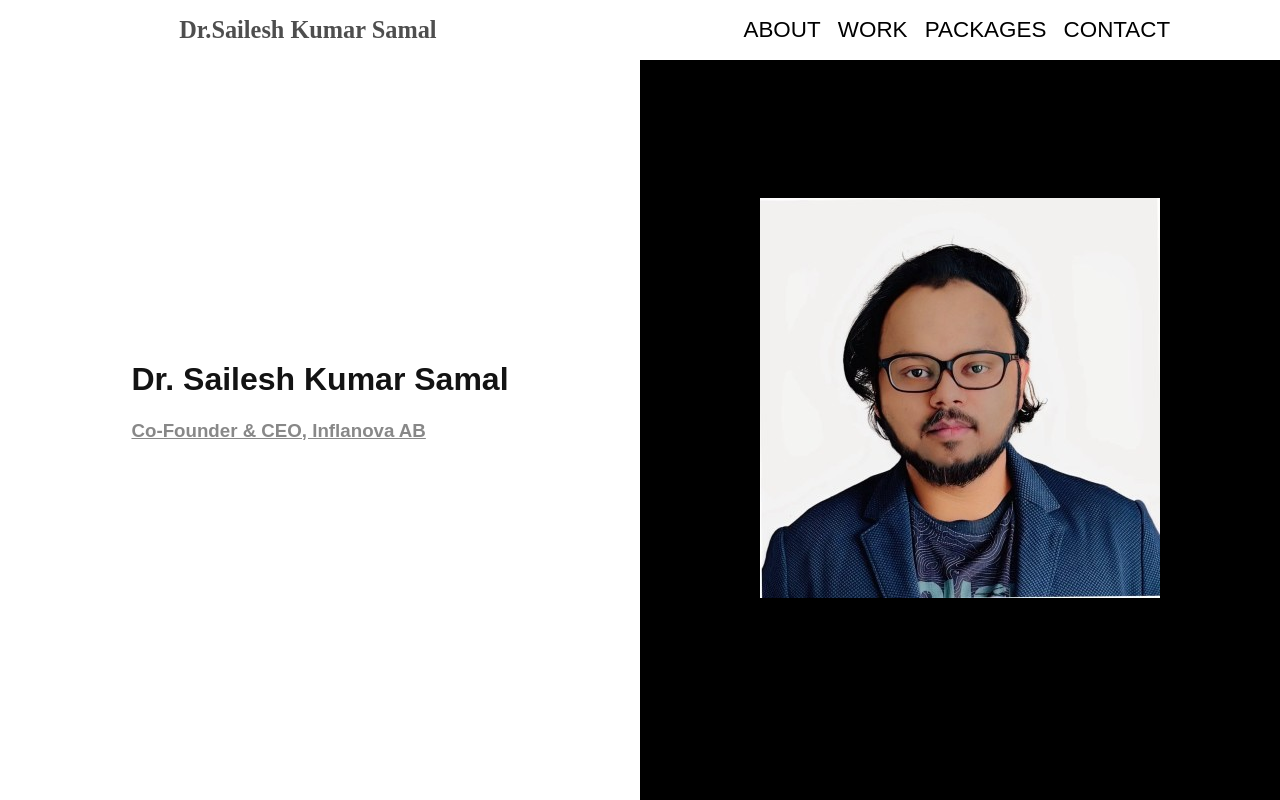
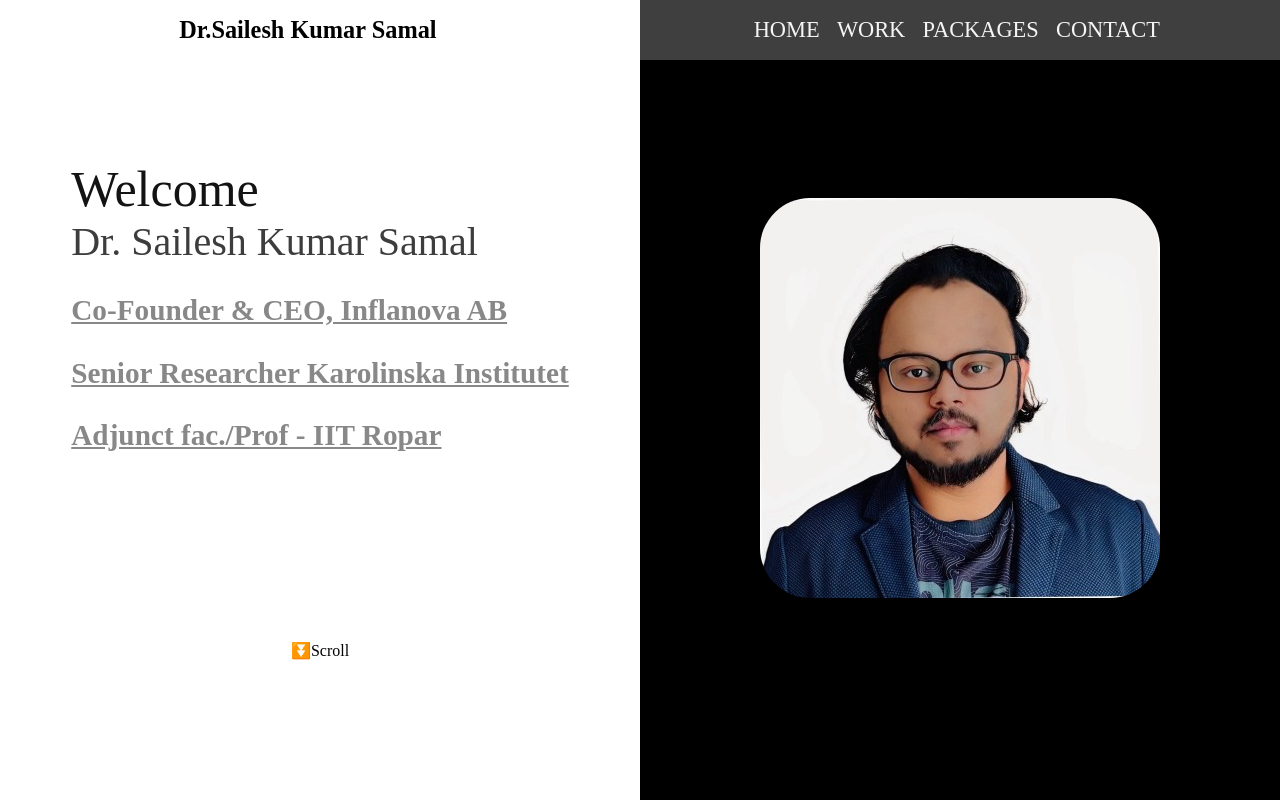
Before and after one commit to kreet1010/Dr_Sailesh_Samal_Portfolio, a React (Create React App) app: page / in a window 1280 px wide. Shown: the top 800 px of the page. Built offline with nearby package versions, Linux system fonts and the light colour scheme.

Commit message:
LandingPage Layout Change

```diff
--- a/src/App.css
+++ b/src/App.css
@@ -1,9 +1,12 @@
 body {
   margin: 0;
   overflow-x: hidden;
-  font-family: Arial, sans-serif;
-  height: 115vh;
-  background: #f0f0f0;
+  font-family: "Arial, sans-serif";
+  height:200vh;
+  background-image: url('./assets/bg.png');
+  background-size: cover;
+  background-repeat: no-repeat;
+  background-position: center center;
 }
 
 .container {
@@ -31,41 +34,82 @@ body {
 .white-div {
   background: white;
   display: flex;
-  justify-content: center;
+  flex-direction: column;
+  justify-content: space-evenly;
   align-items: center;
 }
-
-.white-div-content h1{
+.white-div-content{
+  padding:20px
+}
+.welcome{
+  font-size: 50px;
   color: rgb(19, 19, 19);
 
 }
-.white-div-content h3{
+.name-txt{
+  font-size: 40px;
+  color: rgb(61, 61, 61);
+
+}
+.desigs{
   color: rgb(136, 136, 136);
   text-decoration: underline;
+  font-size: 25px;
 }
 
-.black-div-content{
-  border-radius: 20;
+.black-div-content img{
+  max-height: 400px;
+  border-radius: 50px;
 }
-.content-div {
+.behind-the-scene {
   position: absolute;
-  top: 50%;
-  left: 50%;
+  top:50%;
+  left:50%;
+  display: flex;
+  flex-direction: column;
+  height: 100%;
+  width: 100%;
+  justify-content: space-around;
   transform: translate(-50%, -50%) scale(0);
-  width: 80%;
-  max-width: 600px;
+  width: 100%;
+  color: rgba(245, 245, 245, 0.658);
   padding: 20px;
-  background: #fff;
+  border-radius: 50px;
+  background: rgba(255, 255, 255, 0);
   box-shadow: 0 4px 6px rgba(0, 0, 0, 0.1);
-  text-align: center;
   transition: transform 0.5s ease;
   z-index: 10;
 }
-
-.content-div.visible {
+.layer-top{
+  display: flex;
+  justify-content: space-evenly;
+  margin-top: 50px;
+}
+.behind-the-scene.visible {
   transform: translate(-50%, -50%) scale(1);
+  background-color: rgba(255, 255, 255, 0);
+  border-radius: 50px;
 }
 
+.about{
+  background-color: rgba(255, 255, 255, 0.11);
+  padding: 10px;
+  padding-left: 20px;
+  text-align: left;
+  border-radius: 50px;
+  max-width: 950px;
+  max-height:500px;
+  font-size: 22px;
+}
+
+.image-container img{
+  background-color: rgb(255, 255, 255, 0.11);
+  max-width: 450px;
+  max-height: 400px;
+  background-color: rgb(255, 255, 255, 0.11);
+  border-radius: 50px;
+  padding:20px;
+}
 .scrolled .black-div {
   transform: translateX(100%);
 }
@@ -74,7 +118,19 @@ body {
   transform: translateX(-100%);
 }
 
-
+.scroll_txt{
+  text-align: end;
+}
+.layer-btm{
+  display: flex;
+  justify-content: space-evenly;
+}
+.card1, .card2, .card3{
+  min-height:400px;
+  min-width:500px;
+  border-radius: 50px;
+  background-color: rgba(245, 245, 220, 0.11);
+}
 @media(max-width:900px){
   .container{
     display: inline-block;
@@ -84,4 +140,10 @@ body {
     height:50%;
     transition: transform 0.5s ease;
   }
+  .white-div-content h3{
+    font-size: 15px;
+  }
+  .white-div-content{
+    gap: 10px;
+  }
 }
--- a/src/App.js
+++ b/src/App.js
@@ -23,21 +23,38 @@ const ParallaxScrollEffect = () => {
     <div className={`container ${scrolled ? 'scrolled' : ''}`}>
       <div className="white-div">
         <div className="white-div-content">
-          <h1>Dr. Sailesh Kumar Samal</h1>
+          <div className="welcome">Welcome</div>
+          <div className="name-txt">Dr. Sailesh Kumar Samal</div>
+          <div className='desigs'>
           <h3>Co-Founder & CEO, Inflanova AB</h3>
+          <h3>Senior Researcher Karolinska Institutet</h3>
+          <h3>Adjunct fac./Prof - IIT Ropar</h3>
+          </div>
+
         </div>
+        <div className='scroll_txt'>⏬Scroll</div>
       </div>
       <div className="black-div">
-        <div classname="black-div-content">
+        <div className="black-div-content">
           <img src={dr_samal} alt="Dr.Sailesh Kumar Samal"></img>
         </div>
       </div>
       <Navbar />
-      <div className={`content-div ${scrolled ? 'visible' : ''}`}>
+      <div className={`behind-the-scene ${scrolled ? 'visible' : ''}`}>
+          <div className="layer-top">
+            <div className='about'>
+              <h1>About</h1>
+              <p>Dr. Shailesh Kumar Samal is a leading authority in immunotherapy and biotechnology, with dual Ph.D. degrees in Medical Sciences from Karolinska Institutet and Biochemistry from Maastricht University. As a serial entrepreneur, he has founded and led several biotech companies, including Inflanova AB. Dr. Samal has collaborated with Nobel laureates worldwide and is a nominated member of Sigma Xi, The Scientific Research Honor Society, known for its prestigious membership that includes 200 Nobel laureates. Sigma Xi, founded in 1886, honors excellence in scientific research and fosters collaboration among scientists and engineers. Dr. Samal also serves as an adjunct professor at IIT Ropar, where he is the youngest professor across all IITs. His pioneering work in developing vaccines and diagnostics for chronic inflammatory conditions reflects his deep commitment to advancing science and education.</p>
+            </div>
+            <div className="image-container"><img src={dr_samal}></img></div>
+          </div>
+          <div className="layer-btm">
+            <div className="card1"></div>
+            <div className="card2"></div>
+            <div className="card3"></div>
+          </div>
 
-          <h1>About</h1>
-          <p>Dr. Shailesh Kumar Samal is a leading authority in immunotherapy and biotechnology, with dual Ph.D. degrees in Medical Sciences from Karolinska Institutet and Biochemistry from Maastricht University. As a serial entrepreneur, he has founded and led several biotech companies, including Inflanova AB. Dr. Samal has collaborated with Nobel laureates worldwide and is a nominated member of Sigma Xi, The Scientific Research Honor Society, known for its prestigious membership that includes 200 Nobel laureates. Sigma Xi, founded in 1886, honors excellence in scientific research and fosters collaboration among scientists and engineers. Dr. Samal also serves as an adjunct professor at IIT Ropar, where he is the youngest professor across all IITs. His pioneering work in developing vaccines and diagnostics for chronic inflammatory conditions reflects his deep commitment to advancing science and education.</p>
-        </div>
+      </div>
 
     </div>
   );
--- a/src/components/navbar.js
+++ b/src/components/navbar.js
@@ -14,7 +14,7 @@ const Navbar = () => {
       <i className="dropboxMenu" id="menu-icon" onClick={toggleMenu}>☰</i>
 
       <ul id="nav-links" className={isMenuOpen ? 'show' : ''}>
-        <li className="list"><a href="#aboutus">About</a></li>
+        <li className="list"><a href="#about">Home</a></li>
         <li className="list"><a href="#worksample">work</a></li>
         <li className="list"><a href="#packages">Packages</a></li>
         <li className="list"><a href="#contactsection">Contact</a></li>
--- a/src/styles/Navbar.css
+++ b/src/styles/Navbar.css
@@ -2,7 +2,7 @@
     --bg-primary: #fff;
     --bg-secondary: rgb(241, 190, 169);
     --txt-clr: black;
-    --main-clr: rgb(78, 78, 78);
+    --main-clr: rgb(0, 0, 0);
   }
 
   *,
@@ -26,7 +26,7 @@
     top: 0;
     left: 0;
     padding: 1rem 5%;
-    background: white;
+    background: rgba(255, 255, 255, 0.247);
     display: flex;
     justify-content: space-around;
     align-items: center;
@@ -64,7 +64,7 @@
   }
 
   .navbar ul a {
-    color: var(--txt-clr);
+    color: whitesmoke;
     text-transform: uppercase;
     text-decoration: none;
     border-bottom: 3px solid transparent;
@@ -72,9 +72,9 @@
   }
 
   .navbar ul a:hover {
-    color: var(--main-clr);
+    color:rgb(170, 170, 170);
     letter-spacing: 2px;
-    border-bottom: 3px solid var(--main-clr);
+    border-bottom: 3px solid rgb(170, 170, 170);
   }
 
   .getsession {
@@ -120,7 +120,7 @@
 
     .name {
       width: 50%;
-      font-size: 200%;
+      font-size: 110%;
       justify-content: flex-start;
     }
 
```
Also changed, not shown: src/assets/bg.png (added).
